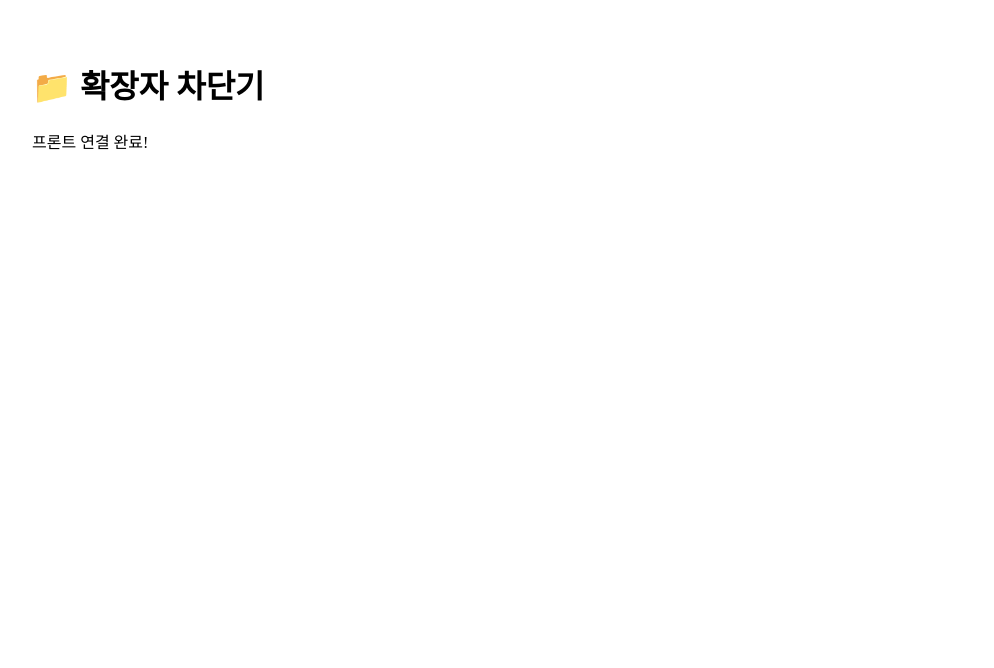
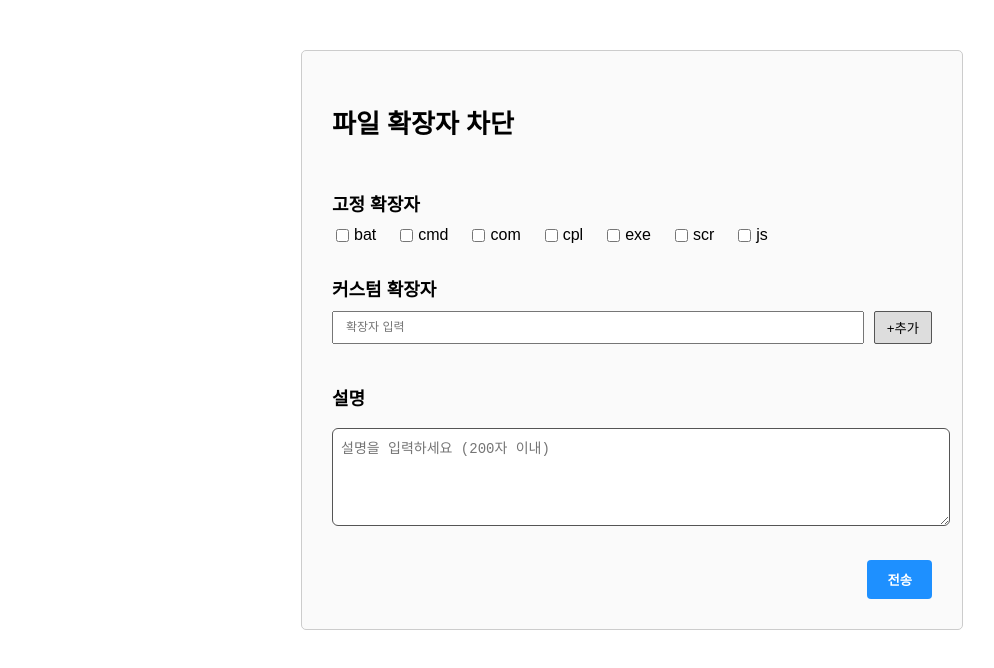
Before and after one commit to ahndongkyu/file-extension-blocker, a React (Create React App) app in the folder front/: page / in a window 1280 px wide. Shown: the top 668 px of the page, without its empty margins (8-1002 px from the left). Built offline with nearby package versions, Linux system fonts and the light colour scheme.

Commit message:
front_add_UI

```diff
--- a/front/src/App.css
+++ b/front/src/App.css
@@ -1,38 +1,116 @@
-.App {
-  text-align: center;
+/* 추가된/수정된 부분 포함 */
+.app-container {
+  font-family: 'Arial', sans-serif;
+  max-width: 600px;
+  margin: 50px auto;
+  padding: 30px;
+  border: 1px solid #ccc;
+  border-radius: 5px;
+  background-color: #fafafa;
 }
 
-.App-logo {
-  height: 40vmin;
-  pointer-events: none;
+h2 {
+  margin-bottom: 50px; /* 간격 넓힘 */
+  font-size: 26px;
 }
 
-@media (prefers-reduced-motion: no-preference) {
-  .App-logo {
-    animation: App-logo-spin infinite 20s linear;
-  }
+p {
+  font-size: 16px;
+  color: #555;
+  margin-bottom: 10px;
 }
 
-.App-header {
-  background-color: #282c34;
-  min-height: 100vh;
-  display: flex;
-  flex-direction: column;
-  align-items: center;
-  justify-content: center;
-  font-size: calc(10px + 2vmin);
-  color: white;
+.section {
+  margin-bottom: 30px;
 }
 
-.App-link {
-  color: #61dafb;
+.label {
+  display: block;
+  font-weight: bold;
+  margin-bottom: 10px;
+  font-size: 18px;
 }
 
-@keyframes App-logo-spin {
-  from {
-    transform: rotate(0deg);
-  }
-  to {
-    transform: rotate(360deg);
-  }
+.fixed-list {
+  display: flex;
+  flex-wrap: wrap;
+  gap: 20px;
+  margin-bottom: 10px;
 }
+
+.checkbox {
+  display: flex;
+  align-items: center;
+  gap: 2px;
+}
+
+.custom-input-wrap {
+  display: flex;
+  gap: 10px;
+  margin-bottom: 10px;
+}
+
+.custom-input-wrap input {
+  flex: 1;
+  padding: 6px 12px;
+  font-size: 12px;
+}
+
+.custom-input-wrap button {
+  padding: 6px 12px;
+  background-color: #ddd;
+  border: 1px solid #555;
+  border-radius: 2px;
+  cursor: pointer;
+}
+
+.tag {
+  background-color: #e0e0e0;
+  padding: 4px 8px;
+  border-radius: 10px;
+  display: flex;
+  align-items: center;
+  gap: 6px;
+  font-size: 14px;
+}
+
+.tag button {
+  background: none;
+  border: none;
+  font-weight: bold;
+  cursor: pointer;
+}
+
+.submit-wrap {
+  text-align: right;
+  margin-top: 20px;
+}
+
+.submit-btn {
+  padding: 10px 20px;
+  font-weight: bold;
+  background-color: #1e90ff;
+  color: white;
+  border: none;
+  border-radius: 4px;
+  cursor: pointer;
+}
+
+.section textarea {
+  width: 100%;
+  min-height: 80px;
+  padding: 8px;
+  font-size: 14px;
+  border-radius: 6px;
+  border: 1px solid #555;
+  resize: vertical;
+  margin-top: 8px;
+  background-color: #fff;
+}
+
+.custom-tags {
+  display: flex;
+  flex-wrap: wrap;
+  gap: 10px;
+  margin-top: 10px;
+}
--- a/front/src/App.js
+++ b/front/src/App.js
@@ -1,10 +1,98 @@
-import React from 'react';
+import React, { useState } from 'react';
+import './App.css';
 
 function App() {
+  const fixedExtensions = ['bat', 'cmd', 'com', 'cpl', 'exe', 'scr', 'js'];
+  const [selectedFixed, setSelectedFixed] = useState([]);
+  const [customInput, setCustomInput] = useState('');
+  const [customTags, setCustomTags] = useState([]);
+  const [note, setNote] = useState('');
+
+  const handleCheckboxChange = (ext) => {
+    setSelectedFixed((prev) =>
+      prev.includes(ext) ? prev.filter((e) => e !== ext) : [...prev, ext]
+    );
+  };
+
+  const handleAddCustom = () => {
+    const trimmed = customInput.trim();
+    if (trimmed && !customTags.includes(trimmed)) {
+      setCustomTags((prev) => [...prev, trimmed]);
+      setCustomInput('');
+    }
+  };
+
+  const handleDeleteTag = (ext) => {
+    setCustomTags((prev) => prev.filter((e) => e !== ext));
+  };
+
+  const handleSubmit = () => {
+    const payload = {
+      fixed: selectedFixed,
+      custom: customTags,
+      note,
+    };
+    console.log('🚀 전송할 데이터:', payload);
+    // TODO: axios.post('/api/submit', payload)
+  };
+
   return (
-    <div style={{ padding: '2rem' }}>
-      <h1>📁 확장자 차단기</h1>
-      <p>프론트 연결 완료!</p>
+    <div className='app-container'>
+      <h2>파일 확장자 차단</h2>
+
+      <div className='section'>
+        <label className='label'>고정 확장자</label>
+        <div className='fixed-list'>
+          {fixedExtensions.map((ext) => (
+            <label className='checkbox' key={ext}>
+              <input
+                type='checkbox'
+                checked={selectedFixed.includes(ext)}
+                onChange={() => handleCheckboxChange(ext)}
+              />
+              {ext}
+            </label>
+          ))}
+        </div>
+      </div>
+
+      <div className='section'>
+        <label className='label'>커스텀 확장자</label>
+        <div className='custom-input-wrap'>
+          <input
+            type='text'
+            value={customInput}
+            onChange={(e) => setCustomInput(e.target.value)}
+            placeholder='확장자 입력'
+          />
+          <button onClick={handleAddCustom}>+추가</button>
+        </div>
+
+        <div className='custom-tags'>
+          {customTags.map((tag) => (
+            <div className='tag' key={tag}>
+              {tag}
+              <button onClick={() => handleDeleteTag(tag)}>×</button>
+            </div>
+          ))}
+        </div>
+      </div>
+
+      <div className='section'>
+        <label className='label'>설명</label>
+        <textarea
+          placeholder='설명을 입력하세요 (200자 이내)'
+          maxLength={200}
+          value={note}
+          onChange={(e) => setNote(e.target.value)}
+        />
+      </div>
+
+      <div className='submit-wrap'>
+        <button className='submit-btn' onClick={handleSubmit}>
+          전송
+        </button>
+      </div>
     </div>
   );
 }
```
